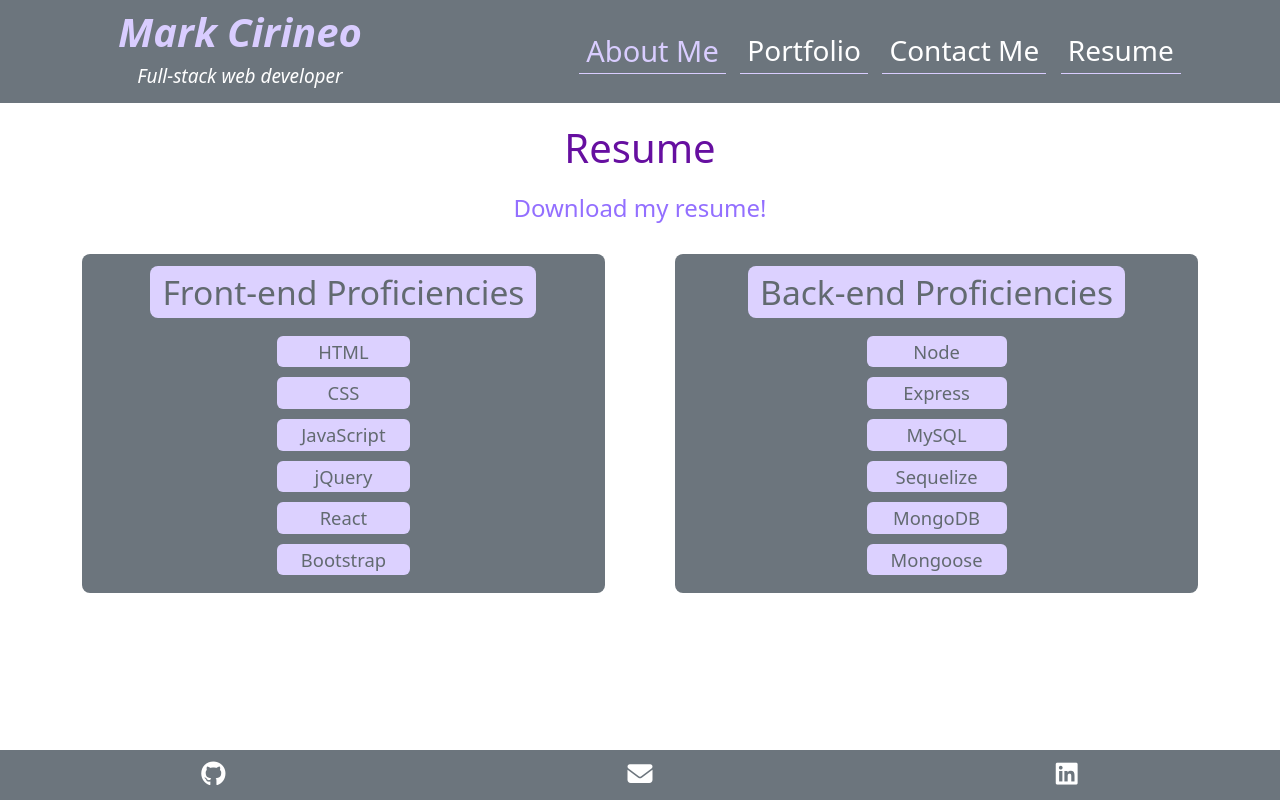
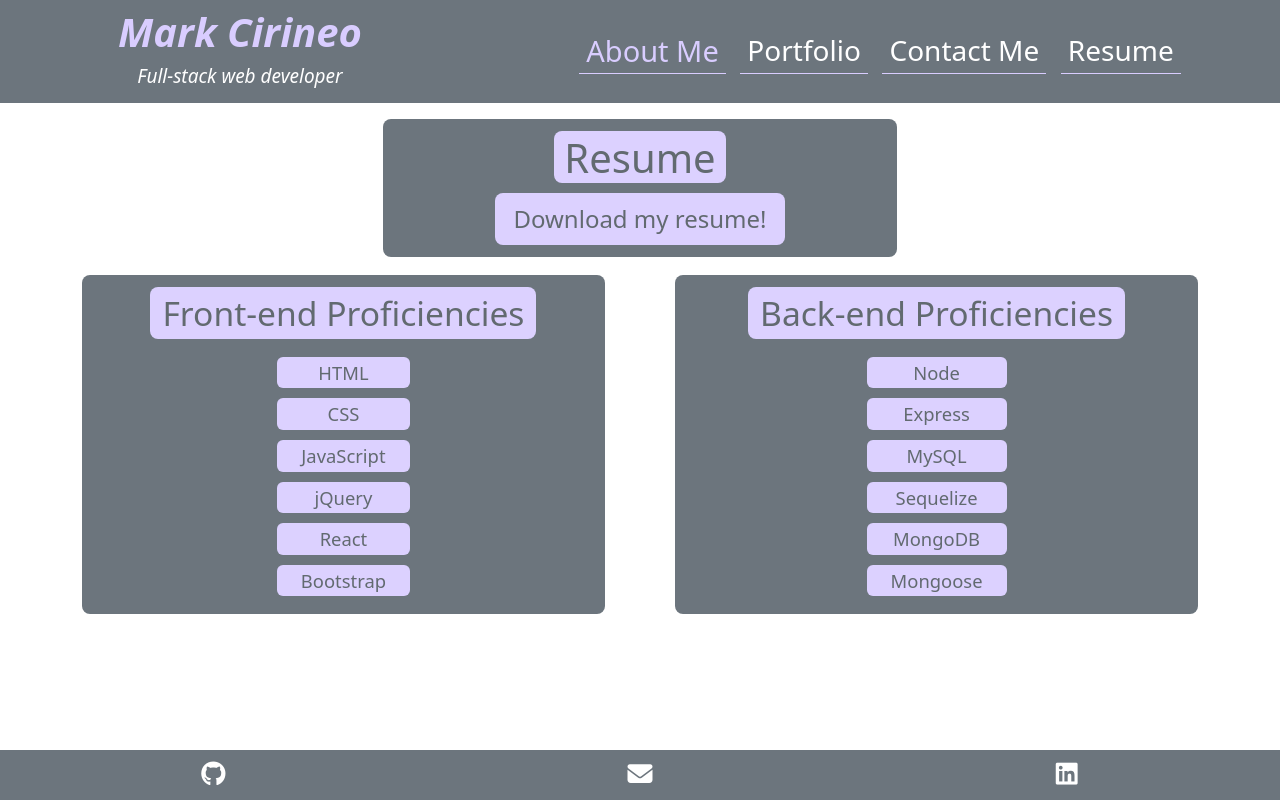
Before and after one commit to MarkCirineo/react-portfolio, a React (Create React App) app: page /#/resume in a window 1280 px wide. Built offline with nearby package versions, Linux system fonts and the light colour scheme.

Commit message:
edited custom styling of resume header

```diff
--- a/src/components/pages/resume/resume.css
+++ b/src/components/pages/resume/resume.css
@@ -1,17 +1,34 @@
 .resume {
-    color: #936fff;
+    color: #626a70;
     text-decoration: none;
-    padding: 10px 7px;
+    padding: 8px 18px;
     font-size: 24px;
+    background-color: #dcd1ff;
+    border-radius: 8px;
+    margin: 0 12px 12px;
+}
+
+.resume:hover {
+    padding: 10px 22px;
+    font-weight: 500;
+    color: #626a70;
 }
 
 .resume-h1 {
-    padding-top: 5px;
-    color: #660fa0;
+    padding: 3px 10px 1px;
+    margin: 12px 0 10px;
+    color: #626a70;
+    border-radius: 8px;
+    background-color: #dcd1ff;
 }
 
 .resume-ul {
     padding: 0 !important;
+}
+
+.resume-header {
+    background-color: rgb(108, 117, 125);
+    border-radius: 8px;
 }
 
 ul {
```
